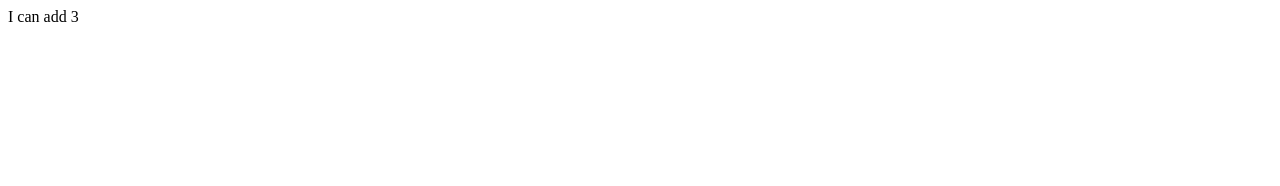
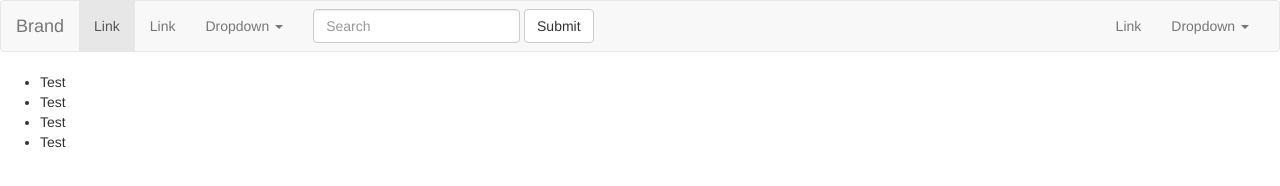
Before and after one commit to jkentreynes/top-games-realm, a website: page client/index.html in a window 1280 px wide. Drawn offline with nearby package versions, Linux system fonts and the light colour scheme.

Commit message:
style(layout): added nav and side nav layout

```diff
--- a/client/app/app.module.js
+++ b/client/app/app.module.js
@@ -1,3 +1,6 @@
 ( function () {
-	angular.module( 'app', [] );
+	angular.module( 'app', [] )
+	.controller( 'ctrl', [ function () {
+
+	} ] );
 } )();
--- a/client/index.html
+++ b/client/index.html
@@ -1,11 +1,14 @@
 <!DOCTYPE html>
 <html data-ng-app="app">
     <head>
-   		<title>Hello</title>
+   		<title>Top Games Realm</title>
+   		<link href="/bower_components/bootstrap/dist/css/bootstrap.css" rel="stylesheet" type="text/css" />
     </head>
     <body>
-    	I can add {{ 1 + 2 }}
+    	<div data-ng-include="'layout/layout.html'"></div>
     	<script src="/bower_components/angular/angular.js"></script>
+    	<script src="/bower_components/jquery/dist/jquery.js"></script>
+    	<script src="/bower_components/bootstrap/dist/js/bootstrap.js"></script>
     	<script src="/app/app.module.js"></script>
     </body>
 </html>
--- /dev/null
+++ b/client/layout/layout-left-nav.html
@@ -0,0 +1,8 @@
+<div class="sidebar-wrapper">
+	<ul class="nav-sidebar">
+		<li>Test</li>
+		<li>Test</li>
+		<li>Test</li>
+		<li>Test</li>
+	</ul>
+</div>
--- /dev/null
+++ b/client/layout/layout-top-nav.html
@@ -0,0 +1,53 @@
+<nav class="navbar navbar-default">
+  <div class="container-fluid">
+    <!-- Brand and toggle get grouped for better mobile display -->
+    <div class="navbar-header">
+      <button type="button" class="navbar-toggle collapsed" data-toggle="collapse" data-target="#bs-example-navbar-collapse-1" aria-expanded="false">
+        <span class="sr-only">Toggle navigation</span>
+        <span class="icon-bar"></span>
+        <span class="icon-bar"></span>
+        <span class="icon-bar"></span>
+      </button>
+      <a class="navbar-brand" href="#">Brand</a>
+    </div>
+
+    <!-- Collect the nav links, forms, and other content for toggling -->
+    <div class="collapse navbar-collapse" id="bs-example-navbar-collapse-1">
+      <ul class="nav navbar-nav">
+        <li class="active"><a href="#">Link <span class="sr-only">(current)</span></a></li>
+        <li><a href="#">Link</a></li>
+        <li class="dropdown">
+          <a href="#" class="dropdown-toggle" data-toggle="dropdown" role="button" aria-haspopup="true" aria-expanded="false">Dropdown <span class="caret"></span></a>
+          <ul class="dropdown-menu">
+            <li><a href="#">Action</a></li>
+            <li><a href="#">Another action</a></li>
+            <li><a href="#">Something else here</a></li>
+            <li role="separator" class="divider"></li>
+            <li><a href="#">Separated link</a></li>
+            <li role="separator" class="divider"></li>
+            <li><a href="#">One more separated link</a></li>
+          </ul>
+        </li>
+      </ul>
+      <form class="navbar-form navbar-left" role="search">
+        <div class="form-group">
+          <input type="text" class="form-control" placeholder="Search">
+        </div>
+        <button type="submit" class="btn btn-default">Submit</button>
+      </form>
+      <ul class="nav navbar-nav navbar-right">
+        <li><a href="#">Link</a></li>
+        <li class="dropdown">
+          <a href="#" class="dropdown-toggle" data-toggle="dropdown" role="button" aria-haspopup="true" aria-expanded="false">Dropdown <span class="caret"></span></a>
+          <ul class="dropdown-menu">
+            <li><a href="#">Action</a></li>
+            <li><a href="#">Another action</a></li>
+            <li><a href="#">Something else here</a></li>
+            <li role="separator" class="divider"></li>
+            <li><a href="#">Separated link</a></li>
+          </ul>
+        </li>
+      </ul>
+    </div><!-- /.navbar-collapse -->
+  </div><!-- /.container-fluid -->
+</nav>
--- /dev/null
+++ b/client/layout/layout.html
@@ -0,0 +1,5 @@
+<div>
+	<header data-ng-include="'layout/layout-top-nav.html'"></header>
+	<div class="sidebar" data-ng-include="'layout/layout-left-nav.html'"></div>
+	<section></section>
+</div>
--- /dev/null
+++ b/client/less/global.less
@@ -0,0 +1,29 @@
+/* Sidebar */
+.sidebar {
+	position         : fixed;
+	top              : 50px;
+	bottom           : 0;
+	left             : 0;
+	z-index          : 1023;
+	overflow-x       : hidden;
+	overflow-y       : auto;
+	background-color : @sinet-darkgray;
+	border-right     : 1px solid @sinet-lightgray;
+	padding          : 20px;
+
+	@media ( min-width : @screen-sm-max ) {
+		display : block !important;
+	}
+}
+
+.sidebar-wrapper {
+	@media ( max-width : @screen-sm-max ) {
+		width   : auto !important;
+	}
+}
+
+.nav-sidebar {
+	width         : 200px;
+	margin-right  : -21px;
+	margin-bottom : 20px;
+}
```
Also changed, not shown: bower.json (+7 -1 lines), client/less/style.less (added).
